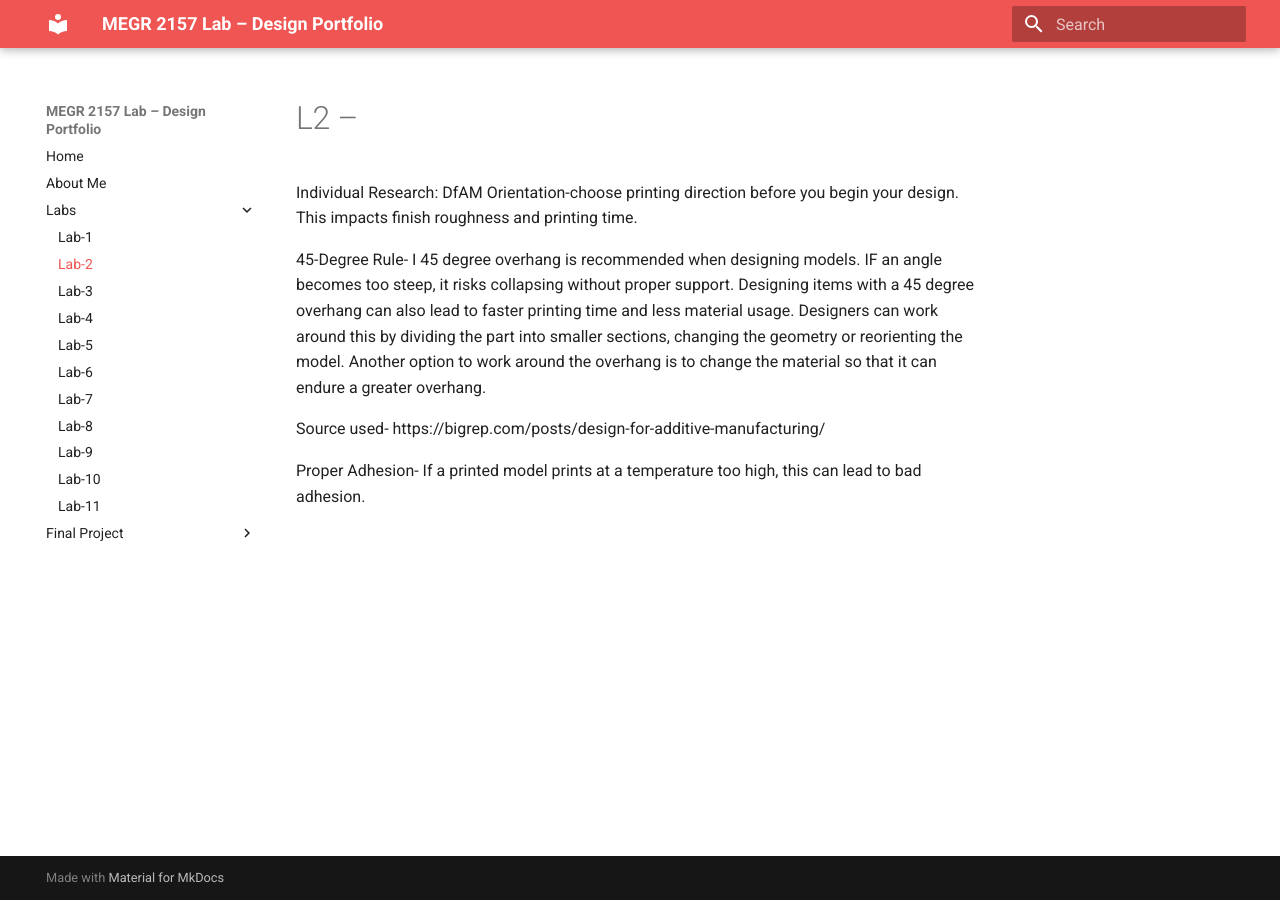
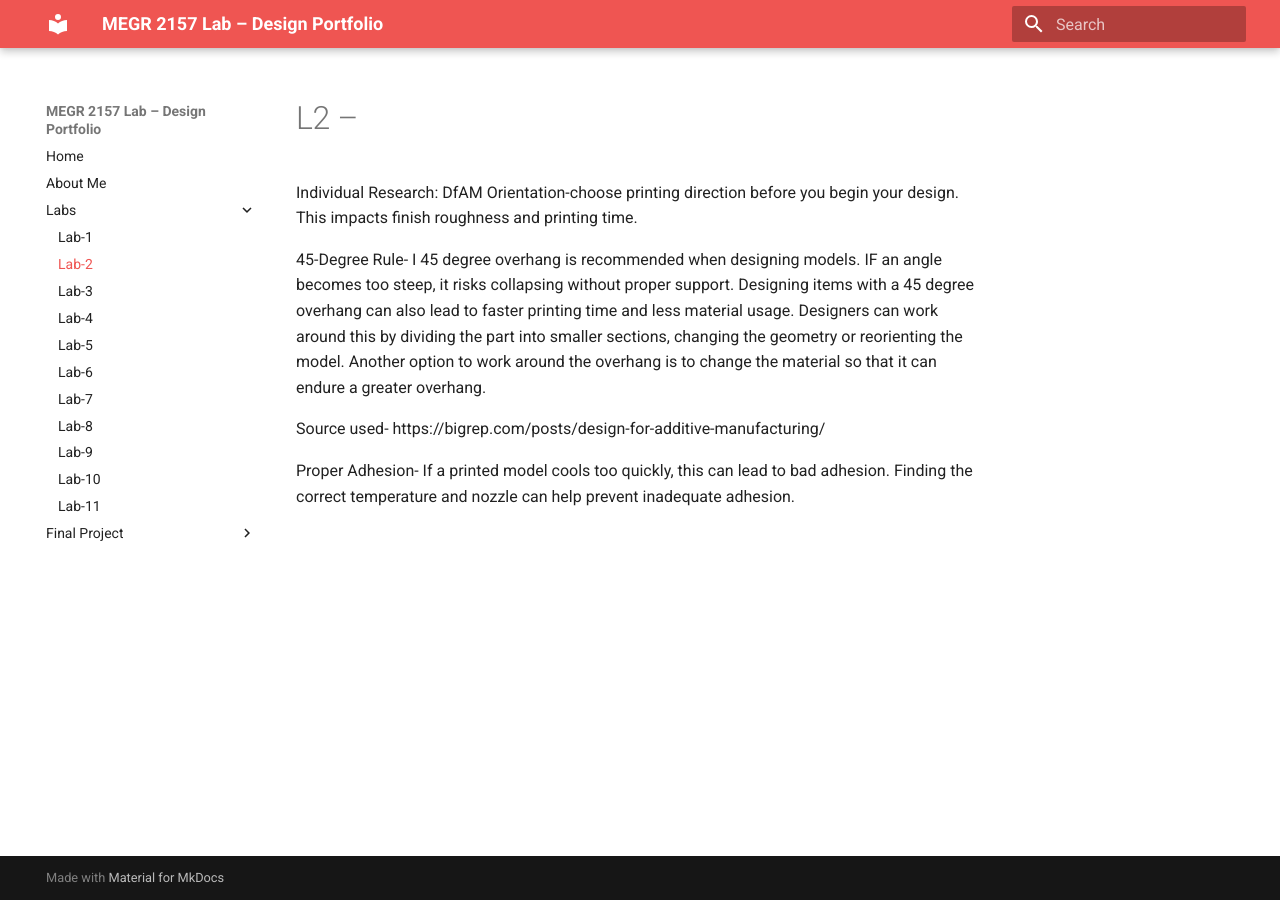
Before and after one commit to lramossa/Luz-Ramos-Saturnino-Portfolio, an MkDocs documentation site: the page built from docs/Labs/L02/index.md, in a window 1280 px wide. Built offline with MkDocs 1.6.1 and Material for MkDocs 9.7.7, drawn with Linux system fonts in a browser that asks for light colours.

Commit message:
Clarify proper adhesion issues in 3D printing
Updated the explanation of proper adhesion in 3D printing to clarify that cooling too quickly can lead to bad adhesion.

```diff
--- a/docs/Labs/L02/index.md
+++ b/docs/Labs/L02/index.md
@@ -6,4 +6,4 @@ Orientation-choose printing direction before you begin your design. This impacts
 
 Source used- https://bigrep.com/posts/design-for-additive-manufacturing/
 
-Proper Adhesion- If a printed model prints at a temperature too high, this can lead to bad adhesion.
+Proper Adhesion- If a printed model cools too quickly, this can lead to bad adhesion. Finding the correct temperature and nozzle can help prevent inadequate adhesion.
```
